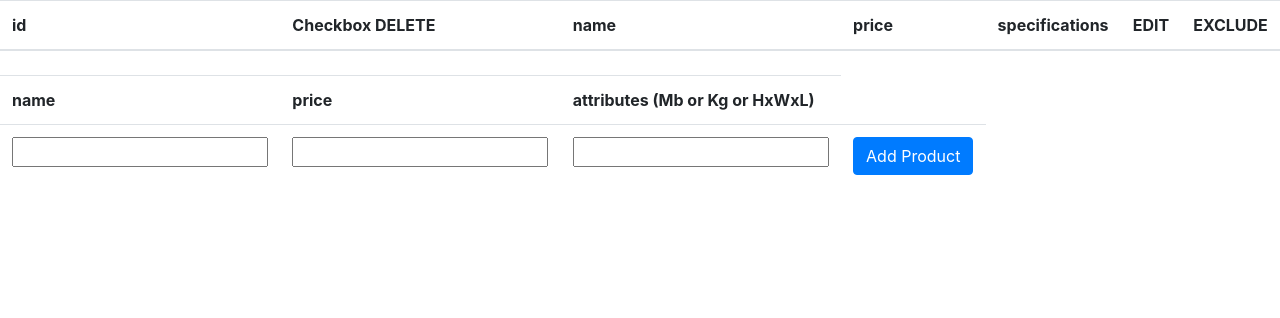
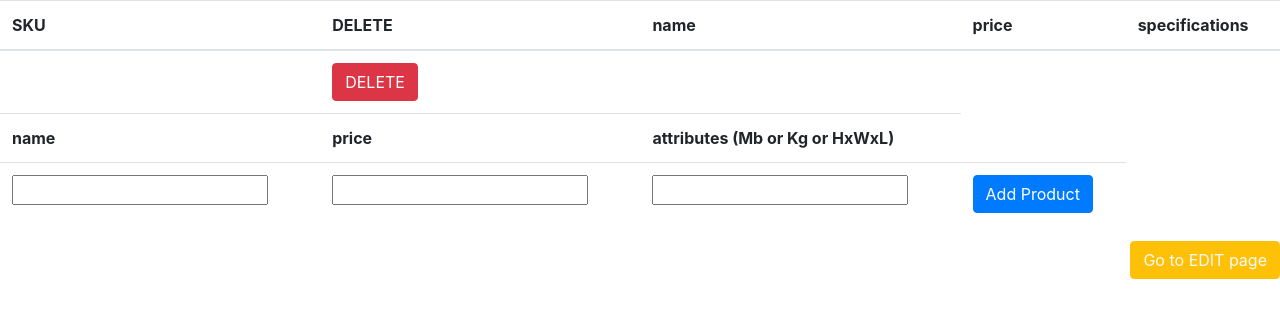
Before and after one commit to GlaudistonNeto/php_backend-products, a PHP site: page /list.php in a window 1280 px wide. Shown: the top 318 px of the page. Run offline with PHP 8.4, Linux system fonts and the light colour scheme; data that the repository does not hold is empty.

Commit message:
🖥️wip: changed the layout, needs to create the checkboxes to work with the button

```diff
--- a/list.php
+++ b/list.php
@@ -21,16 +21,23 @@
     <table class="table">
         <thead>
             <tr>
-                <th>id</th>
-                <th>Checkbox DELETE</th>
+                <th>SKU</th>
+                <th>DELETE</th>
                 <th>name</th>
                 <th>price</th>
                 <th>specifications</th>
-                <th>EDIT</th>
-                <th>EXCLUDE</th>
             </tr>
         </thead>
         <tbody>
+            <td></td>
+            <td> <!-- DELETING values -->
+                <form action="delete.php" method="POST">
+                    <input type="hidden" name="id" value="<?php echo $id?>">
+                    <input type="submit" value="DELETE" class="btn btn-danger">
+                </form>
+            </td>
+            <td></td>
+            <td></td>
             <!-- creating while instructions -->
             <?php
                 while($getting_products = mysqli_fetch_array($query_products)) {
@@ -44,31 +51,21 @@
                 <td>  <!-- DELETE CHECKBOX -->
                     <form action="delete.php" method="POST">
                     <input type="hidden" name="id" value="<?php echo $id?>">
-
-                        <input class="btn btn-danger" name="checkbox[]" type="checkbox" value="<?php echo $id; ?>"><!-- not working -->
+                        <input  class="btn btn-danger"
+                                name="checkbox[]"
+                                type="checkbox"
+                                value="<?php echo $id; ?>"
+                        ><!-- not working -->
                     </form>
                 </td>
                 <td><?php echo $name?></td>
                 <td><?php echo $price?></td>
                 <td><?php echo $attributes?></td>
-                <td> <!-- Sendint to edit page --> <!--  -->
-                    <form action="http://localhost/edit.php">
-                        <button class="btn btn-warning" onclick="edit.php" type="submit">EDIT</button>
-                    </form>
-                </td>
-
-                <td> <!-- DELETING values -->
-                    <form action="delete.php" method="POST">
-                        <input type="hidden" name="id" value="<?php echo $id?>">
-                        <input type="submit" value="DELETE" class="btn btn-danger">
-                    </form>
-                </td>
             </tr>
 
             <?php }; ?> <!-- closing while -->
 
             <!-- creating new values on the database -->
-            <tr>
             <form action="create.php" method="POST">
                 <td></td>
                 <tr>
@@ -81,9 +78,18 @@
                 <td><input type="text" name="attributes"></td>
                 <td><input class="btn btn-primary" type="submit" value="Add Product"></td>
             </form>
-            </tr>
         </tbody>
     </table>
+    <!-- Sendint to edit page --> <!--  -->
+    <div class="float-right">
+        <form action="http://localhost/edit.php">
+            <button class="btn btn-warning text-light"
+                    onclick="edit.php" type="submit"
+            >
+            Go to EDIT page
+        </button>
+        </form>
+    </div>
 
     <!-- Optional JavaScript -->
     <!-- jQuery first, then Popper.js, then Bootstrap JS -->
```
Lines whose indentation alone changed are shown as unchanged.
